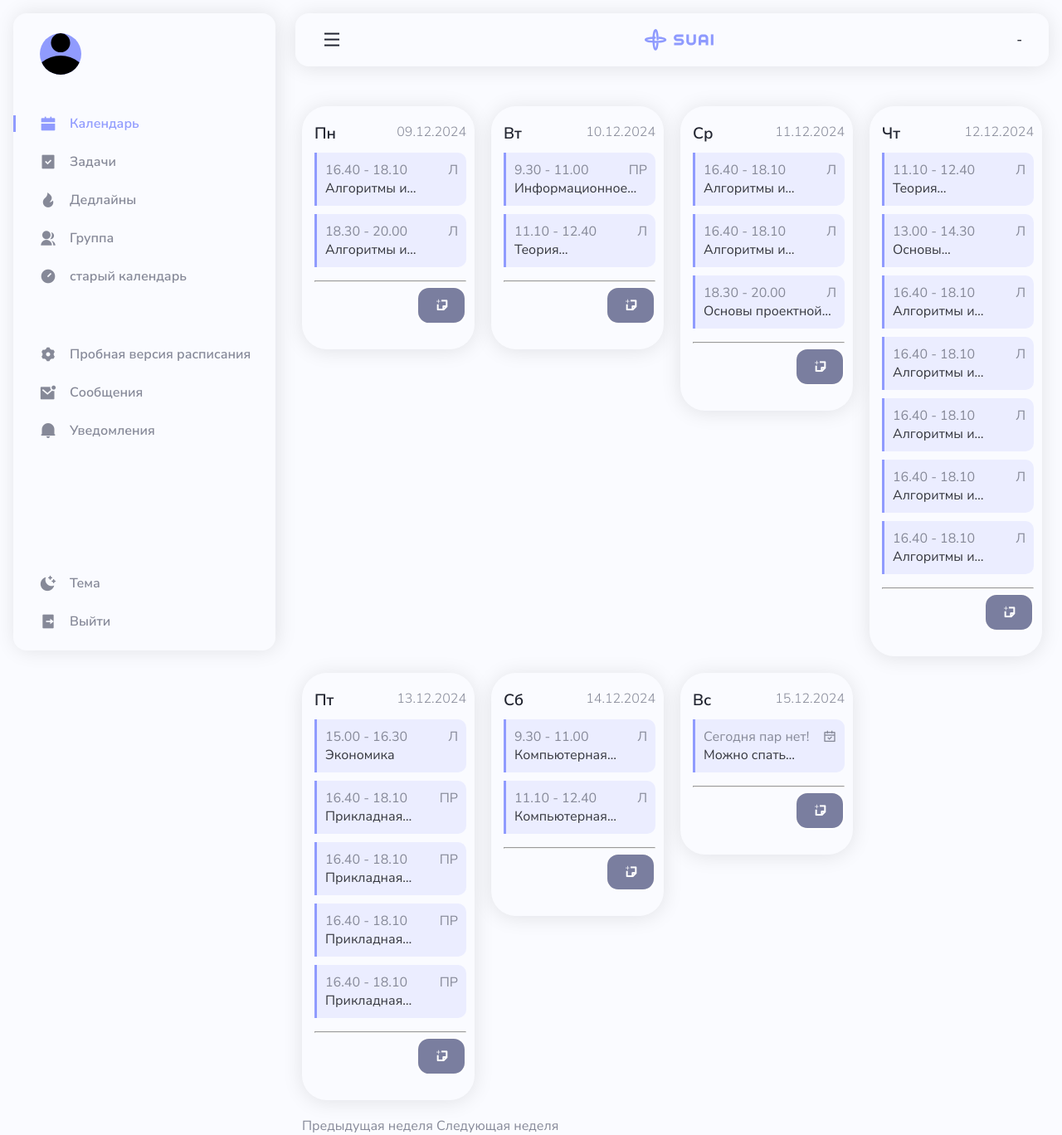
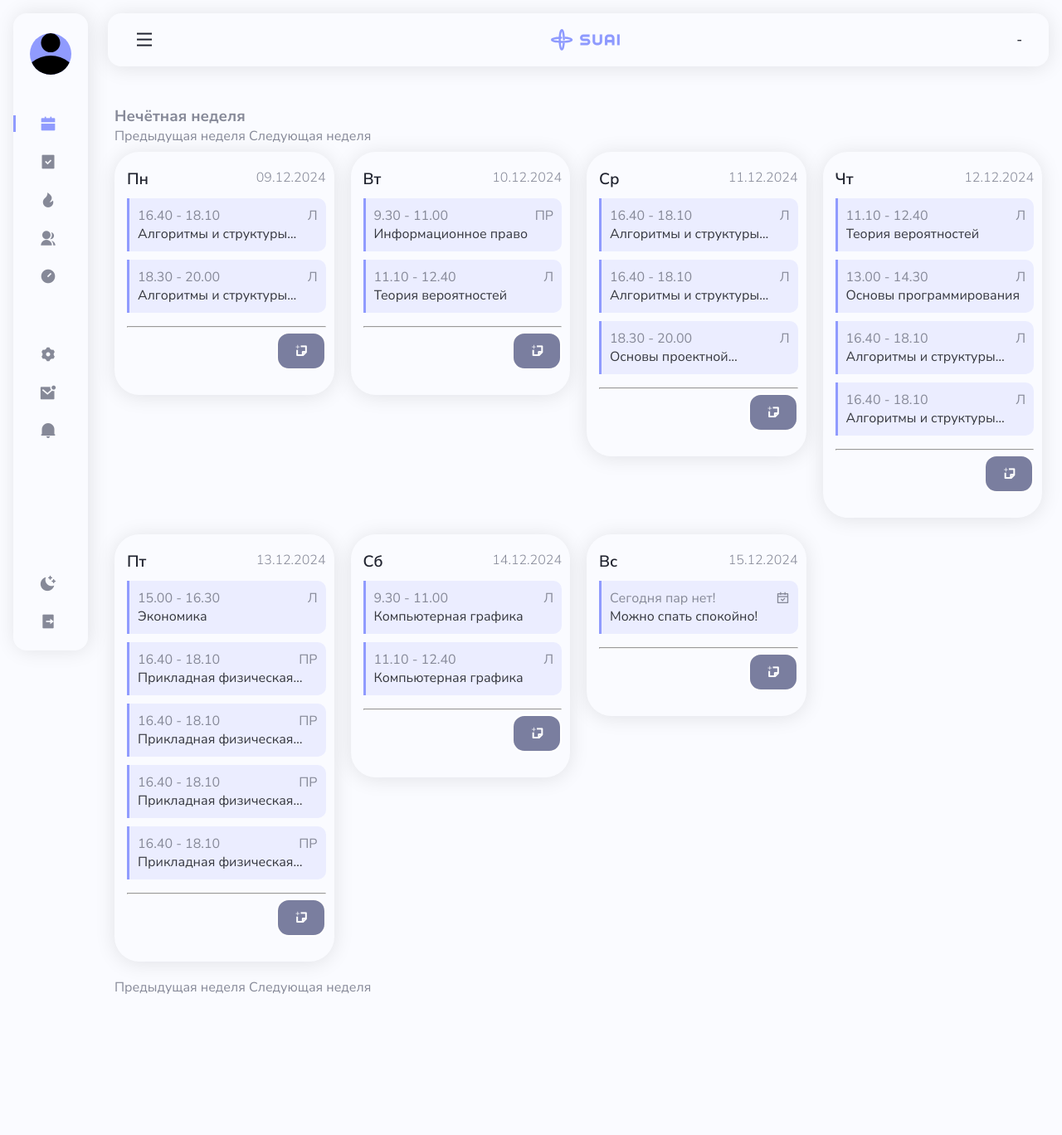
Before and after one commit to AnastasiaSurzhikowa/3sem, a Django app: page /calendar in a window 1280 px wide. Shown: the whole page at 83% size. After the commit the page ends 1198 px from the top, so only its background shows below. Run offline with Django 5.2, Linux system fonts and the light colour scheme.

Commit message:
Фикс слайд бар и другое

```diff
--- a/Sait/main/static/main/css/styles.css
+++ b/Sait/main/static/main/css/styles.css
@@ -96,10 +96,13 @@ body.dark-theme {
 /*=============== REUSABLE CSS CLASSES ===============*/
 .container {
   margin-inline: 1.5rem;
+  padding-left: 114px;
+ /*  margin-top: 20rem; */
 }
 
 .main {
   padding-top: 5rem;
+  padding-left: 114px;
 }
 
 /*=============== HEADER ===============*/
@@ -180,7 +183,7 @@ body.dark-theme {
   grid-template-columns: repeat(2, max-content);
   align-items: center;
   column-gap: 1rem;
-  padding-left: 2rem;
+  padding-left: 20px;
 }
 
 .sidebar__img {
@@ -202,11 +205,13 @@ body.dark-theme {
   font-size: var(--normal-font-size);
   color: var(--title-color);
   transition: color .4s;
+  opacity: 0;
 }
 
 .sidebar__info span {
   font-size: var(--smaller-font-size);
   color:hsl(228, 12%, 61%);
+  opacity: 0;
 }
 
 .sidebar__content {
@@ -253,6 +258,7 @@ body.dark-theme {
 
 .sidebar__link span {
   font-weight: var(--font-semi-bold);
+  opacity: 0;
 }
 
 .sidebar__link:hover {
@@ -275,6 +281,7 @@ body.dark-theme {
 .sidebar__theme span {
   font-size: var(--normal-font-size);
   font-family: var(--body-font);
+  opacity: 0;
 }
 
 /* Show sidebar */
@@ -297,14 +304,15 @@ body.dark-theme {
 }
 
 /*=============== MAIN ===============*/
-.main {
-  /* display: grid;
-  grid-template-columns: 1fr 1fr 1fr 1fr;
-  grid-template-rows: repeat(3, 300px); */
-  /* Отступы между рядами */
-  /* row-gap: 20px;  */
-  /* Отступы между колонками */
-  /* column-gap: 20px; */
+.testing {
+  /* display: grid; */
+ /*  background-color: red; */
+  height: 2rem;
+  width: auto;
+}
+
+.switch_week {
+  margin-bottom: 1.5rem;
 }
 
 .calendar_main {
@@ -516,9 +524,9 @@ body.dark-theme {
   position: relative;
   max-width: 700px;
   min-width: 500px;
-  background-color: #fff;
+  background-color:var(--body-color);
   margin: auto;
-  color: #000;
+  color: var(--first-color);
   border-radius: 16px;
   padding: 30px 60px 60px;
   cursor: default;
@@ -640,6 +648,7 @@ h4 {
 /* .edit_info_profile {
   float: left;
 } */
+/*=============== TASK ===============*/
 
 /*=============== DEADLINE ===============*/
 :root {
@@ -1243,7 +1252,7 @@ h4 {
 @media screen and (min-width: 1150px) {
   .header {
     margin: 1rem;
-    padding-left: 340px;
+    padding-left: 114px;
     transition: padding .4s;
   }
   .header__container {
@@ -1256,7 +1265,7 @@ h4 {
 
   .sidebar {
     left: 0;
-    width: 316px;
+    width: 90px;
     margin: 1rem;
   }
   .sidebar__info,
@@ -1264,34 +1273,43 @@ h4 {
     transition: opacity .4s;
   }
   .sidebar__user,
-  .sidebar__title {
+  .sidebar__title,
+  .sidebar__info h3,
+  .sidebar__info span {
     transition: padding .4s;
+    transition: opacity .4s;
   }
 
   /* Reduce sidebar */
   .show-sidebar {
-    width: 90px;
+    width: 316px;
   }
-  .show-sidebar .sidebar__user {
+  /* .show-sidebar .sidebar__user {
     padding-left: 1.25rem;
-  }
+  } */
   .show-sidebar .sidebar__title {
     padding-left: 0;
     margin-inline: auto;
   }
-  .show-sidebar .sidebar__info,
+   .show-sidebar .sidebar__info h3,
   .show-sidebar .sidebar__link span {
-    opacity: 0;
+    transition: opacity .4s;
+    opacity: 1;
+  }
+
+  .show-sidebar .sidebar__info span {
+    transition: opacity .4s;
+    opacity: 1;
   }
 
   .main {
-    padding-left: 340px;
-    padding-top: 8rem;
+    padding-left: 114 px;
+    padding-top: 7rem;
     transition: padding .4s;
   }
 
   /* Add padding left */
-  .left-pd {
-    padding-left: 114px;
+  .right-pd {
+    padding-left: 340px;
   }
 }
--- a/Sait/main/static/main/js/main.js
+++ b/Sait/main/static/main/js/main.js
@@ -10,9 +10,9 @@ const showSidebar = (toggleId, sidebarId, headerId, mainId) =>{
            /* Show sidebar */
            sidebar.classList.toggle('show-sidebar')
            /* Add padding header */
-           header.classList.toggle('left-pd')
+           header.classList.toggle('right-pd')
            /* Add padding main */
-           main.classList.toggle('left-pd')
+           main.classList.toggle('right-pd')
        })
    }
 }
--- a/Sait/main/templates/main/calendar.html
+++ b/Sait/main/templates/main/calendar.html
@@ -5,6 +5,17 @@
 
 {% block body%}
       <main class="main container" id="main">
+         <div class="switch_week">
+            <div class="testing">
+               <h3>Нечётная неделя</h3>
+               <div class="knopka">
+                  <div class="buttons">
+                     <button id="prevWeekBtn">Предыдущая неделя</button>
+                     <button id="nextWeekBtn">Следующая неделя</button>
+                  </div>
+               </div>
+            </div>
+         </div>
          <div class="calendar_main">
             <div class="day1">
                <div class="day_header">
@@ -163,28 +174,6 @@
                      </div>
                      <span class="name_lesson">Алгоритмы и структуры данных</span>
                   </div>
-                  <div class="lesson">
-                     <div class="lesson_header">
-                        <span class="time_lesson">16.40 - 18.10</span>
-                        <span class="type_lesson">Л</span>
-                     </div>
-                     <span class="name_lesson">Алгоритмы и структуры данных</span>
-                  </div>
-                  <div class="lesson">
-                     <div class="lesson_header">
-                        <span class="time_lesson">16.40 - 18.10</span>
-                        <span class="type_lesson">Л</span>
-                     </div>
-                     <span class="name_lesson">Алгоритмы и структуры данных</span>
-                  </div>
-                  <div class="lesson">
-                     <div class="lesson_header">
-                        <span class="time_lesson">16.40 - 18.10</span>
-                        <span class="type_lesson">Л</span>
-                     </div>
-
-                     <span class="name_lesson">Алгоритмы и структуры данных</span>
-                  </div>
             </div>
             <div class="goal">
                <hr>
--- a/Sait/main/templates/main/layout2.html
+++ b/Sait/main/templates/main/layout2.html
@@ -5,7 +5,6 @@
    <head>
       <meta charset="UTF-8">
       <meta name="viewport" content="width=device-width, initial-scale=1.0">
-
       <!--=============== REMIXICONS ===============-->
       <link rel="stylesheet" href="https://cdnjs.cloudflare.com/ajax/libs/remixicon/4.2.0/remixicon.css">
 
@@ -15,6 +14,7 @@
       <title>{% block title%}{% endblock %}</title>
    </head>
    <body>
+
       <!--=============== HEADER ===============-->
       <header class="header" id="header">
          <div class="header__container">
@@ -52,7 +52,7 @@
                         <span>Календарь</span>
                      </a>
 
-                     <a href="#" class="sidebar__link">
+                     <a href="task" class="sidebar__link">
                         <i class="ri-task-fill"></i>
                         <span>Задачи</span>
                      </a>
@@ -119,5 +119,6 @@
       <!--=============== MAIN JS ===============-->
       <script src="{% static 'main/js/main.js' %}"></script>
       <script src="{% static 'main/js/main2.js' %}"></script>
+
    </body>
 </html>
--- a/Sait/main/urls.py
+++ b/Sait/main/urls.py
@@ -11,5 +11,6 @@ urlpatterns = [
     path('mainpage', views.mainpage),
     path('contact', views.contact),
     path('deadline', views.deadline),
-    path('calendar2', views.calendar2)
+    path('calendar2', views.calendar2),
+    path('task', views.task)
 ] + static(settings.STATIC_URL, document_root=settings.STATIC_ROOT) + static(settings.MEDIA_URL, document_root=settings.MEDIA_ROOT)
--- a/Sait/main/views.py
+++ b/Sait/main/views.py
@@ -22,6 +22,9 @@ def deadline(request):
 
 def calendar2(request):
     return render(request, 'main/calendar2.html')
+
+def task(request):
+    return render(request, 'main/task.html')
 
 def schedule_view(request):
     group_value = "317"
```
Also changed, not shown: Sait/main/templates/main/task.html (added, +10 -0 lines), Sait/media/users_imges/ava.jpg (added), Sait/media/users_imges/person_7SMYE6E.jpg (added).
